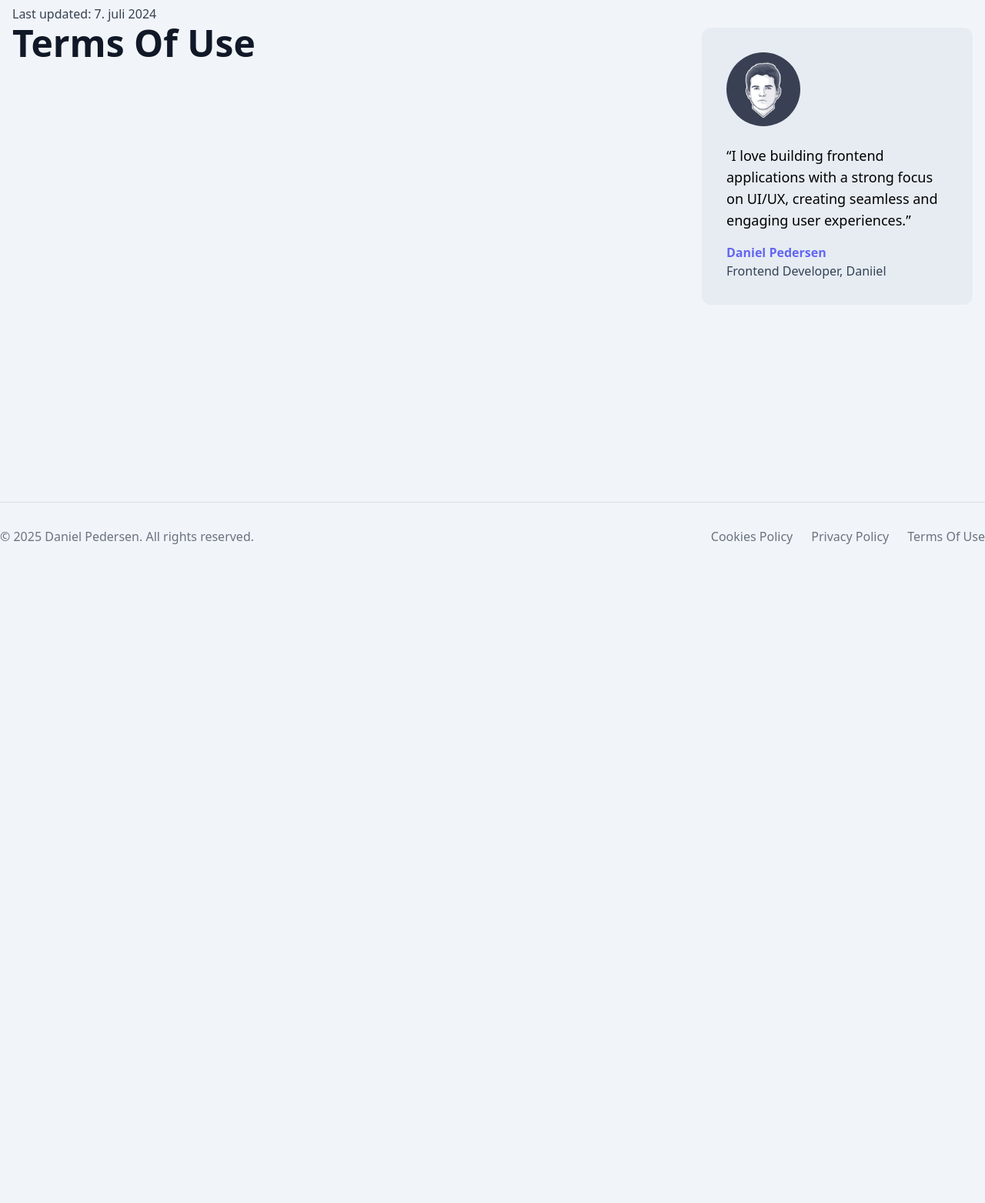
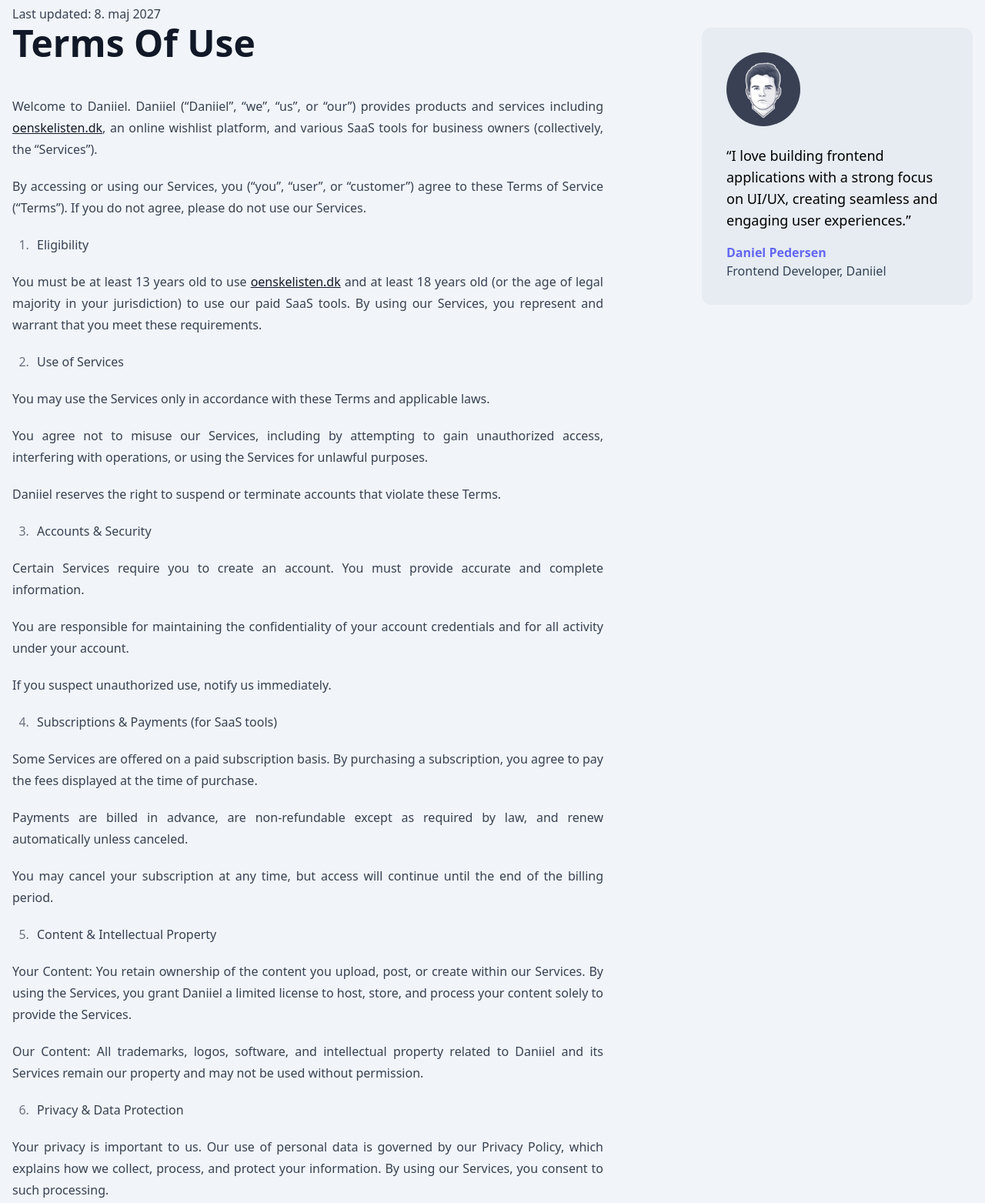
Before and after one commit to daniielp/daniiel-dev, an Astro site: page /policies/terms-of-use in a window 1280 px wide. Shown: the part 180-1743 px from the top of the page at 77% size. Before the commit the page ends 921 px from the top, so only its background shows below. Built offline with nearby package versions, Linux system fonts and the light colour scheme; Astro itself is replaced by a stand-in of ours.

Commit message:
feat(terms): added basic terms

```diff
--- a/src/content/policy/terms-of-use.md
+++ b/src/content/policy/terms-of-use.md
@@ -1,5 +1,71 @@
 ---
 title: Terms Of Use
 description: ""
-publishDate: 2023-19-07
+publishDate: 2025-29-08
 ---
+
+Welcome to Daniiel. Daniiel (“Daniiel”, “we”, “us”, or “our”) provides products and services including oenskelisten.dk, an online wishlist platform, and various SaaS tools for business owners (collectively, the “Services”).
+
+By accessing or using our Services, you (“you”, “user”, or “customer”) agree to these Terms of Service (“Terms”). If you do not agree, please do not use our Services.
+
+1. Eligibility
+
+You must be at least 13 years old to use oenskelisten.dk and at least 18 years old (or the age of legal majority in your jurisdiction) to use our paid SaaS tools. By using our Services, you represent and warrant that you meet these requirements.
+
+2. Use of Services
+
+You may use the Services only in accordance with these Terms and applicable laws.
+
+You agree not to misuse our Services, including by attempting to gain unauthorized access, interfering with operations, or using the Services for unlawful purposes.
+
+Daniiel reserves the right to suspend or terminate accounts that violate these Terms.
+
+3. Accounts & Security
+
+Certain Services require you to create an account. You must provide accurate and complete information.
+
+You are responsible for maintaining the confidentiality of your account credentials and for all activity under your account.
+
+If you suspect unauthorized use, notify us immediately.
+
+4. Subscriptions & Payments (for SaaS tools)
+
+Some Services are offered on a paid subscription basis. By purchasing a subscription, you agree to pay the fees displayed at the time of purchase.
+
+Payments are billed in advance, are non-refundable except as required by law, and renew automatically unless canceled.
+
+You may cancel your subscription at any time, but access will continue until the end of the billing period.
+
+5. Content & Intellectual Property
+
+Your Content: You retain ownership of the content you upload, post, or create within our Services. By using the Services, you grant Daniiel a limited license to host, store, and process your content solely to provide the Services.
+
+Our Content: All trademarks, logos, software, and intellectual property related to Daniiel and its Services remain our property and may not be used without permission.
+
+6. Privacy & Data Protection
+
+Your privacy is important to us. Our use of personal data is governed by our Privacy Policy, which explains how we collect, process, and protect your information. By using our Services, you consent to such processing.
+
+7. Third-Party Services
+
+Some Services may integrate with third-party platforms, tools, or services. Daniiel is not responsible for the availability, accuracy, or practices of these third-party providers.
+
+8. Disclaimers & Limitation of Liability
+
+The Services are provided “as is” and “as available,” without warranties of any kind, whether express or implied.
+
+Daniiel does not guarantee uninterrupted or error-free operation of the Services.
+
+To the maximum extent permitted by law, Daniiel shall not be liable for any indirect, incidental, or consequential damages arising from the use of our Services.
+
+9. Termination
+
+We may suspend or terminate your access to the Services at any time if you breach these Terms, misuse the Services, or as required by law. Upon termination, your right to use the Services will end immediately.
+
+10. Changes to These Terms
+
+We may update these Terms from time to time. If we make significant changes, we will notify you by posting an updated version on our website or via email. Continued use of the Services after changes take effect constitutes acceptance of the new Terms.
+
+11. Governing Law & Disputes
+
+These Terms are governed by and construed in accordance with the laws of Denmark (or adjust based on where your business is registered). Any disputes will be subject to the exclusive jurisdiction of the Danish courts, unless otherwise required by law.
```
